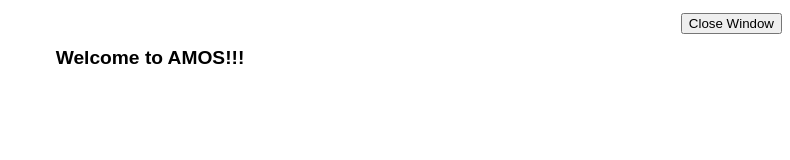
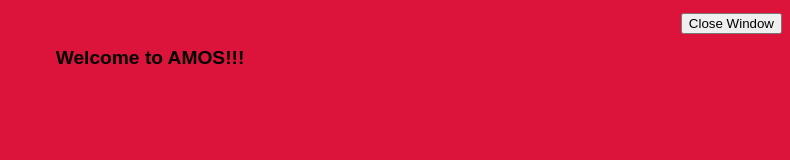
Before and after one commit to crzndx/AMOS-SS14-Group-3, a plain HTML site: page SolypManagementDashboard/SolypManagementDashboard/default.html in a window 1280 px wide. Shown: the whole page, without its empty margins (490-1280 px from the left). Drawn offline with Linux system fonts and the light colour scheme.

```diff
--- a/SolypManagementDashboard/SolypManagementDashboard/default.html
+++ b/SolypManagementDashboard/SolypManagementDashboard/default.html
@@ -20,7 +20,7 @@
     </script>
     <style>
         body{
-            /*background-color:crimson; */
+            background-color:crimson;
         }
         h1{
             font-size:larger;
```
Also changed, not shown: 1 other file.
